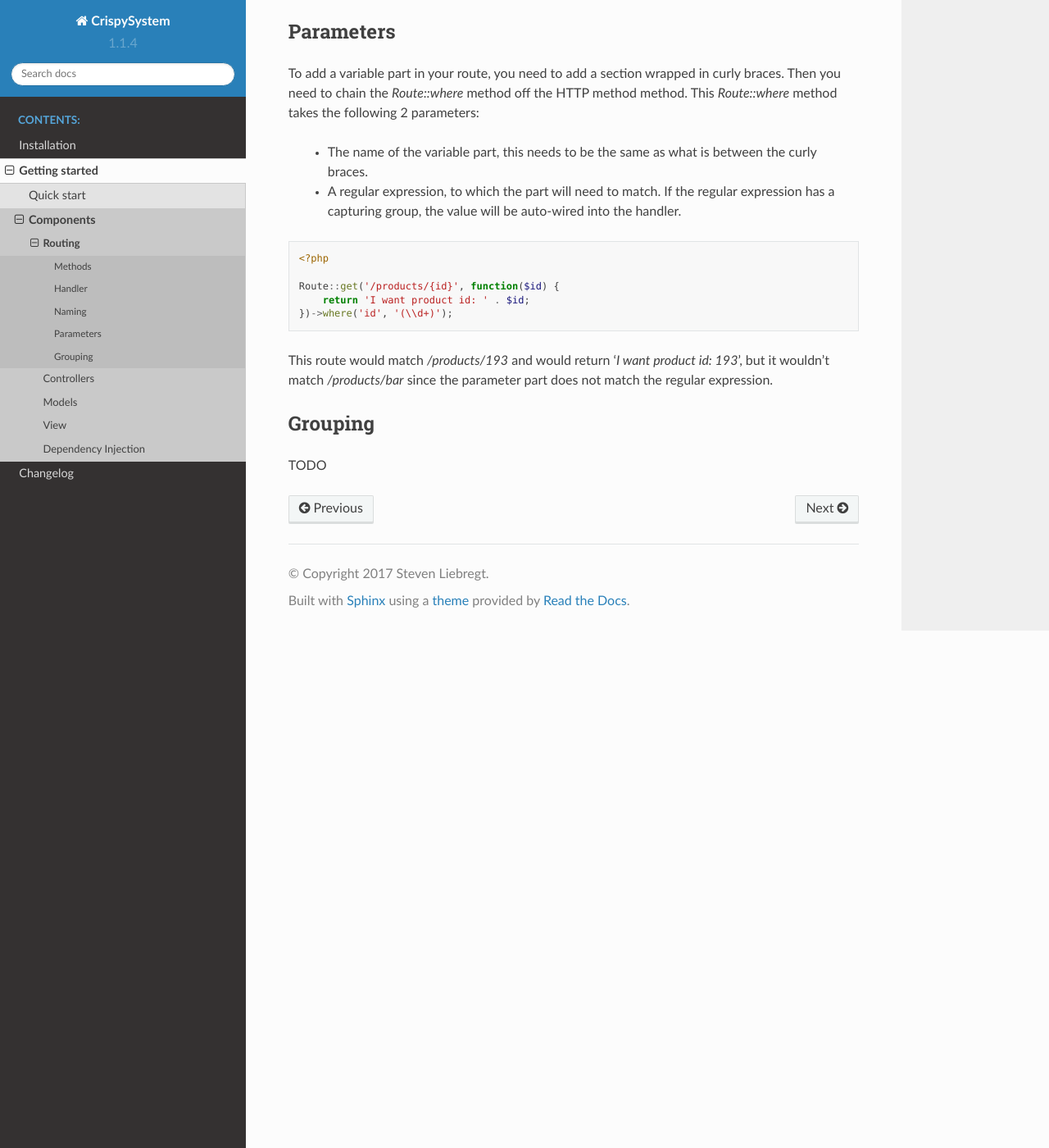
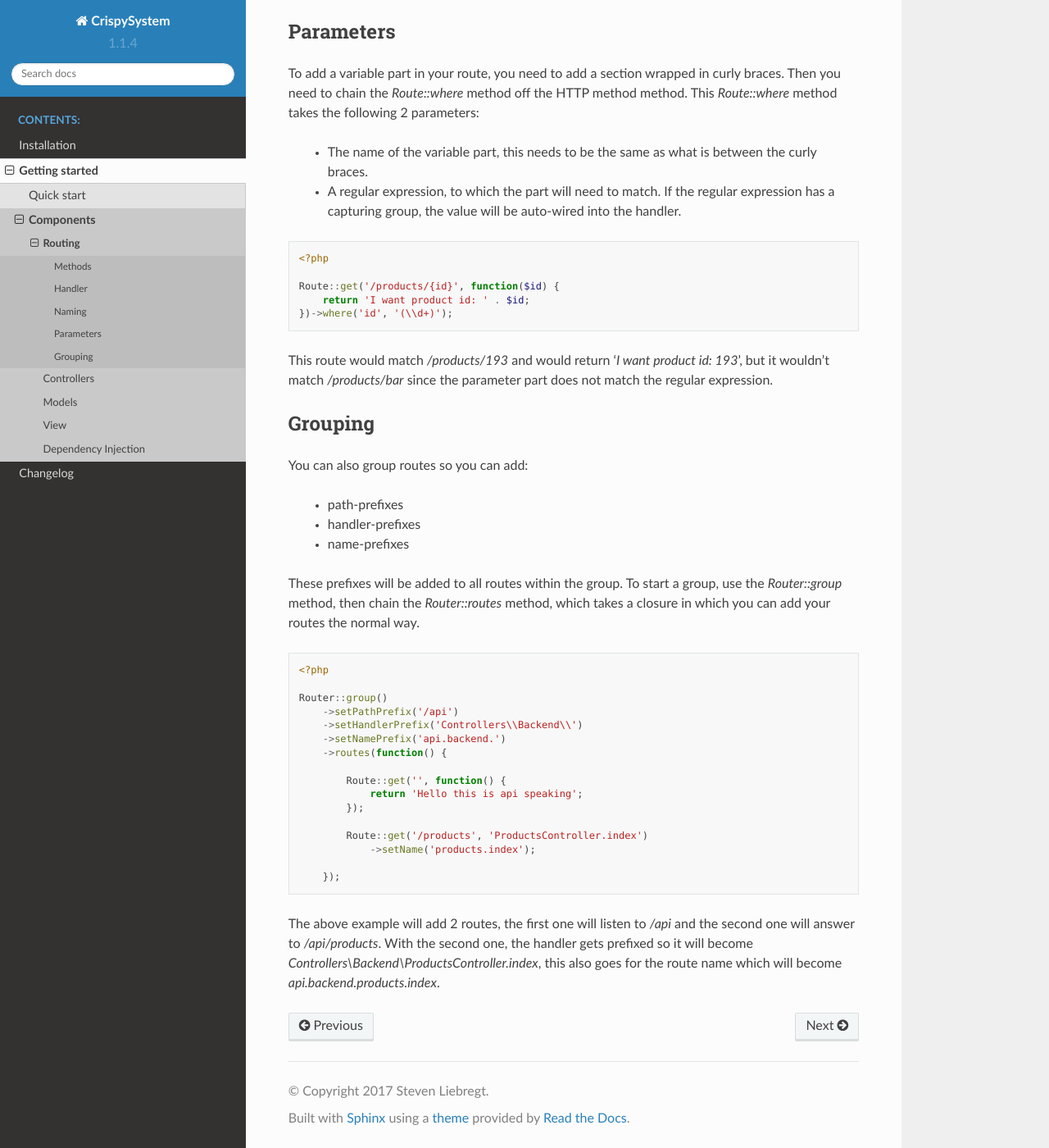
Before and after one commit to StevenLiebregt/Crispy-System, a Sphinx documentation site: the page built from docs/getting_started/routing.rst, in a window 1280 px wide and 1400 px high, scrolled down 1514 px. Shown: the whole window at 82% size. Built offline with Sphinx 7.4.7 and the Read the Docs theme 2.0.0, drawn with Linux system fonts in a browser that asks for light colours.

Commit message:
finished routing documentation

```diff
--- a/docs/getting_started/routing.rst
+++ b/docs/getting_started/routing.rst
@@ -84,4 +84,31 @@ This route would match */products/193* and would return '*I want product id: 193
 Grouping
 --------
 
-TODO
+You can also group routes so you can add:
+
+ * path-prefixes
+ * handler-prefixes
+ * name-prefixes
+
+These prefixes will be added to all routes within the group. To start a group, use the *Router::group* method, then chain the *Router::routes* method, which takes a closure in which you can add your routes the normal way.
+
+.. code-block:: php
+
+    <?php
+
+    Router::group()
+        ->setPathPrefix('/api')
+        ->setHandlerPrefix('Controllers\\Backend\\')
+        ->setNamePrefix('api.backend.')
+        ->routes(function() {
+
+            Route::get('', function() {
+                return 'Hello this is api speaking';
+            });
+
+            Route::get('/products', 'ProductsController.index')
+                ->setName('products.index');
+
+        });
+
+The above example will add 2 routes, the first one will listen to */api* and the second one will answer to */api/products*. With the second one, the handler gets prefixed so it will become *Controllers\\Backend\\ProductsController.index*, this also goes for the route name which will become *api.backend.products.index*.
```
Also changed, not shown: 5 other files.
